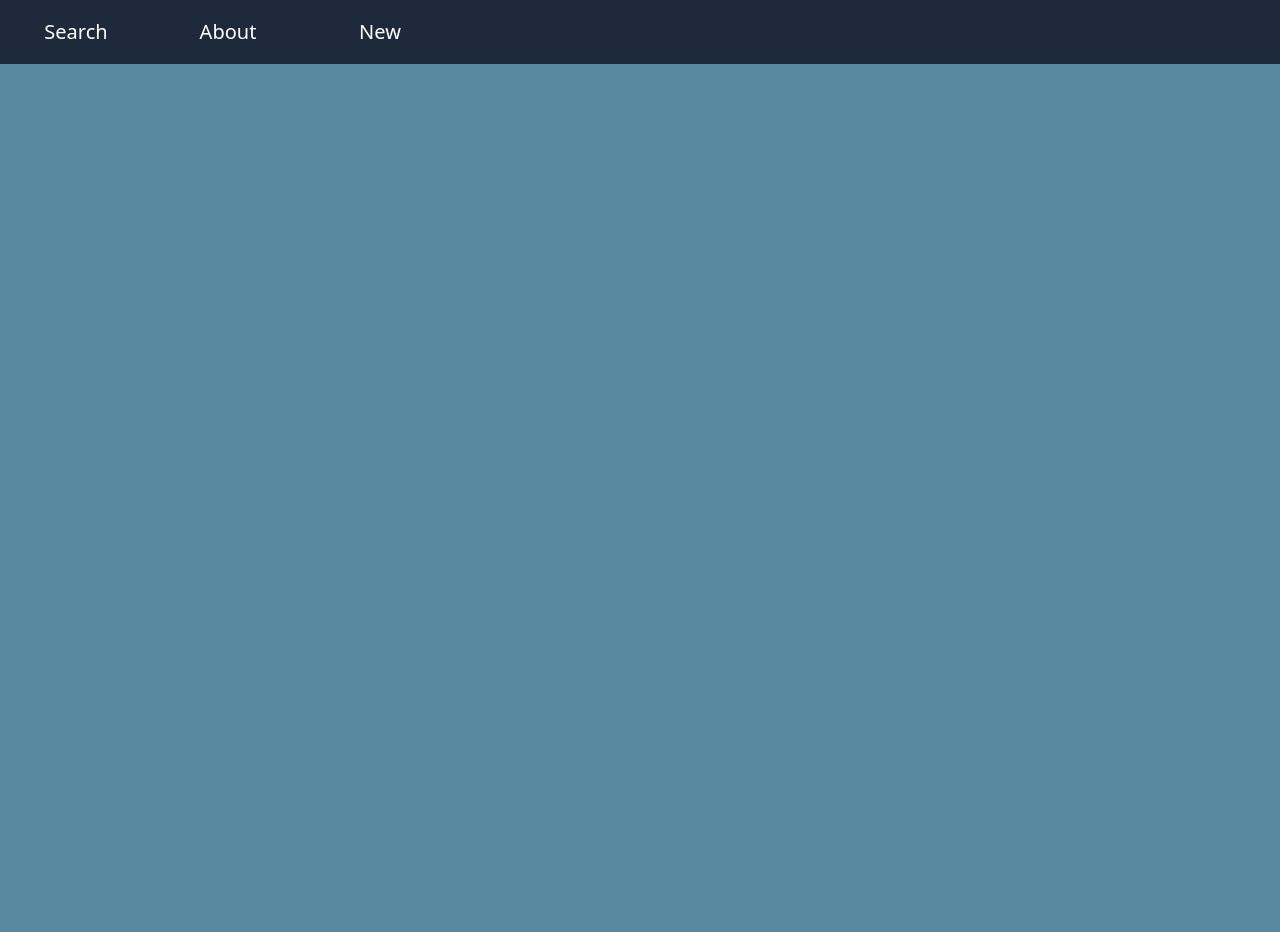
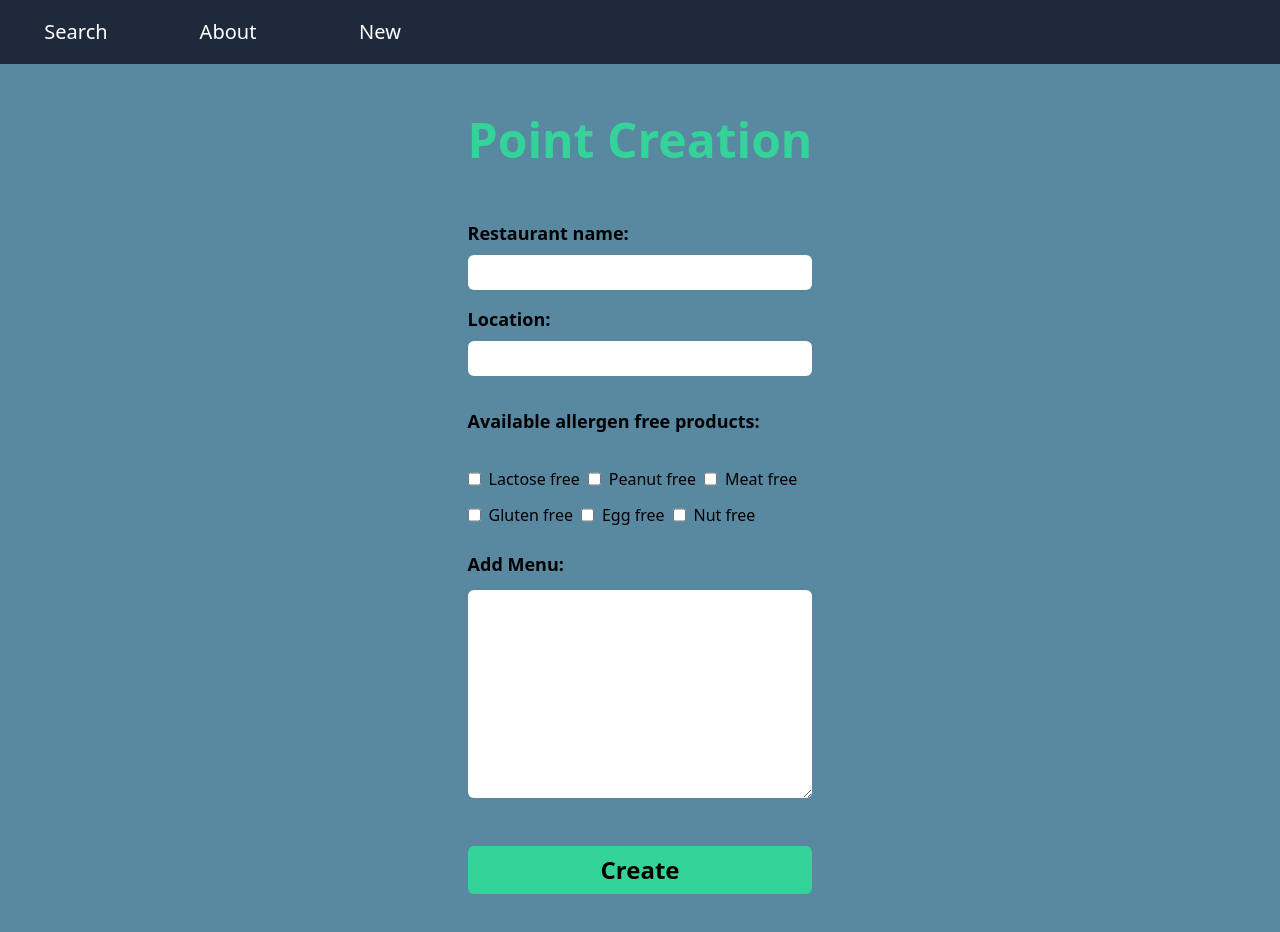
Before and after one commit to ThisOrange/BME-Onlabor-Szakdolgozat-TothKristof, a Next.js app in the folder app/: page /new in a window 1280 px wide. Shown: the top 932 px of the page. Before the commit the page ends 800 px from the top, so only its background shows below. Built offline with nearby package versions, Linux system fonts and the light colour scheme.

Commit message:
Térkép + New

```diff
--- a/app/package.json
+++ b/app/package.json
@@ -6,9 +6,11 @@
     "start": "next start"
   },
   "dependencies": {
+    "@react-google-maps/api": "^2.18.1",
     "next": "latest",
     "react": "18.2.0",
-    "react-dom": "18.2.0"
+    "react-dom": "18.2.0",
+    "react-hook-form": "^7.43.9"
   },
   "devDependencies": {
     "@types/node": "18.11.3",
--- a/app/pages/index.tsx
+++ b/app/pages/index.tsx
@@ -1,8 +1,33 @@
-import type { NextPage } from 'next'
+import type { NextPage } from 'next';
+import { GoogleMap, useJsApiLoader } from '@react-google-maps/api';
+import React from 'react';
+
+const containerStyle = {
+  width: '1920px',
+  height: '872px'
+};
+
+const center = {
+  lat: 47.497913,
+  lng: 19.040236
+};
 
 const Home: NextPage = () => {
-  return(
-  <div></div>
+
+  const { isLoaded } = useJsApiLoader({
+    googleMapsApiKey: process.env.REACT_APP_GOOGLE_MAPS_API_KEY,
+  })
+
+  if(!isLoaded){
+    return <label>Not loaded</label>
+  }
+
+  return (
+  <div>
+<GoogleMap mapContainerStyle={containerStyle} center={center} zoom={15}>
+
+</GoogleMap>
+  </div>
   )
 }
 
--- a/app/pages/new.tsx
+++ b/app/pages/new.tsx
@@ -1,7 +1,114 @@
+import { useState } from 'react';
+import { useForm } from 'react-hook-form';
 
 const New = () =>{
+    const { handleSubmit } = useForm();
+    const [Name, setName] = useState<string>();
+    const [Location, setLocation] = useState<string>();
+    const [Lactose, setLactose] = useState<boolean>();
+    const [Peanut, setPeanut] = useState<boolean>();
+    const [Meat, setMeat] = useState<boolean>();
+    const [Gluten, setGluten] = useState<boolean>();
+    const [Egg, setEgg] = useState<boolean>();
+    const [Nut, setNut] = useState<boolean>();
+
+    const onSubmit = async () =>{
+        if(Name && Location){
+
+        }
+        if(!Name){
+            const error = document.getElementById('errorName');
+      if (error != null) error.hidden = false;
+        }
+
+        if(!Location){
+            const error = document.getElementById('errorLocation');
+      if (error != null) error.hidden = false;
+        }
+    };
+
+    function getValue(value: boolean){
+        alert(value)
+    }
+
+const nameChange = (e:any) =>{
+    setName(e.target.value)
+}
+const locChange = (e:any) =>{
+    setLocation(e.target.value)
+}
+const lacChange = (e:any) =>{
+    setLactose(e.target.value)
+}
+const peanChange = (e:any) =>{
+    setPeanut(e.target.value)
+}
+const meatChange = (e:any) =>{
+    setMeat(e.target.value)
+}
+const glutChange = (e:any) =>{
+    setGluten(e.target.value)
+}
+const eggChange = (e:any) =>{
+    setEgg(e.target.value)
+}
+const nutChange = (e:any) =>{
+    setNut(e.target.value)
+}
+
 return(
-    <div></div>
+    <div className="my-10 flex justify-center">
+        <div className="flex flex-col justify-around">
+            <p className="flex justify-center  text-5xl text-emerald-400 font-bold">Point Creation</p>
+            <div>
+                <form onSubmit={handleSubmit(onSubmit)} className="my-10 flex flex-col justify-center">
+
+                <label className=" flex flex-col py-1 text-lg font-bold">Restaurant name:
+                <input id="Name" className=" my-2 w-100 px-2 py-1 rounded-md outline-emerald-400" onChange={nameChange}></input>
+                </label>
+                <label id="errorName" className=" text-red-500 font-bold" hidden={true}>
+                Write the name of the restaurant!
+                </label>
+
+                <label className=" flex flex-col py-1 text-lg font-bold" >Location:
+                <input id="Loc" className=" my-2 w-100 px-2 py-1 rounded-md outline-emerald-400" onChange={locChange}></input>
+                </label>
+                <label id="errorLocation" className=" text-red-500 font-bold" hidden={true}>
+                Write the location of the restaurant!
+                </label>
+
+                <label className=" flex flex-col py-5 text-lg font-bold">Available allergen free products:</label>
+                <div className=" flex flex-row justify-start my-3">
+                    <input type="checkbox" id="Lactose" onChange={lacChange}></input>
+                    <label htmlFor="Lactose" className="mx-2">Lactose free</label>
+                    <input type="checkbox" id="Peanuts" onChange={peanChange}></input>
+                    <label htmlFor="Peanuts" className="mx-2">Peanut free</label>
+                    <input type="checkbox" id="Meat" onChange={meatChange}></input>
+                    <label htmlFor="Meat" className="mx-2">Meat free</label>
+
+                </div>
+                <div className=" flex flex-row justify-start">
+                <input type="checkbox" id="Gluten" onChange={glutChange}></input>
+                <label htmlFor="Gluten" className="mx-2">Gluten free</label>
+
+                <input type="checkbox" id="Egg" onChange={eggChange}></input>
+                <label htmlFor="Egg" className="mx-2">Egg free</label>
+
+                <input type="checkbox" id="Nut" onChange={nutChange}></input>
+                <label htmlFor="Nut" className="mx-2">Nut free</label>
+                </div>
+
+
+            <div className="my-5 flex flex-col ">
+            <label htmlFor="Menu" className=" py-1 text-lg font-bold">Add Menu:</label>
+            <textarea id="Menu" className=" my-2 h-52 px-2 py-1 rounded-md outline-emerald-400"></textarea>
+            <input type="submit" id="Create" value="Create" className=" my-10 h-12 px-2 py-1 rounded-md outline-emerald-400 bg-emerald-400 text-2xl font-bold cursor-pointer" ></input>
+            </div>
+            </form>
+            </div>
+
+        </div>
+    </div>
 )
 }
 export default New;
--- a/app/src/components/Header.tsx
+++ b/app/src/components/Header.tsx
@@ -6,21 +6,21 @@ return(
       <rect className=" h-16 flex justify-start  bg-slate-800 background-color-black">
         <Link href="/">
     <input
-        className="mx-1 my-1 w-36 h-14 text-white text-center text-xl bg-slate-800 cursor-pointer outline-emerald-500 hover:outline"
+        className="mx-1 my-1 w-36 h-14 text-white text-center text-xl bg-slate-800 cursor-pointer outline-emerald-400 hover:outline"
         type="button"
         value="Search"
       ></input>
       </Link>
       <Link href="/about">
       <input
-        className="mx-1 my-1 w-36 h-14 text-white text-center text-xl bg-slate-800 cursor-pointer outline-emerald-500 hover:outline"
+        className="mx-1 my-1 w-36 h-14 text-white text-center text-xl bg-slate-800 cursor-pointer outline-emerald-400 hover:outline"
         type="button"
         value="About"
       ></input>
       </Link>
       <Link href="/new">
       <input
-        className="mx-1 my-1 w-36 h-14 text-white text-center text-xl bg-slate-800 cursor-pointer outline-emerald-500 hover:outline"
+        className="mx-1 my-1 w-36 h-14 text-white text-center text-xl bg-slate-800 cursor-pointer outline-emerald-400 hover:outline"
         type="button"
         value="New"
       ></input>
```
Also changed, not shown: 1 other file (tests, documents, lock files or other folders).
